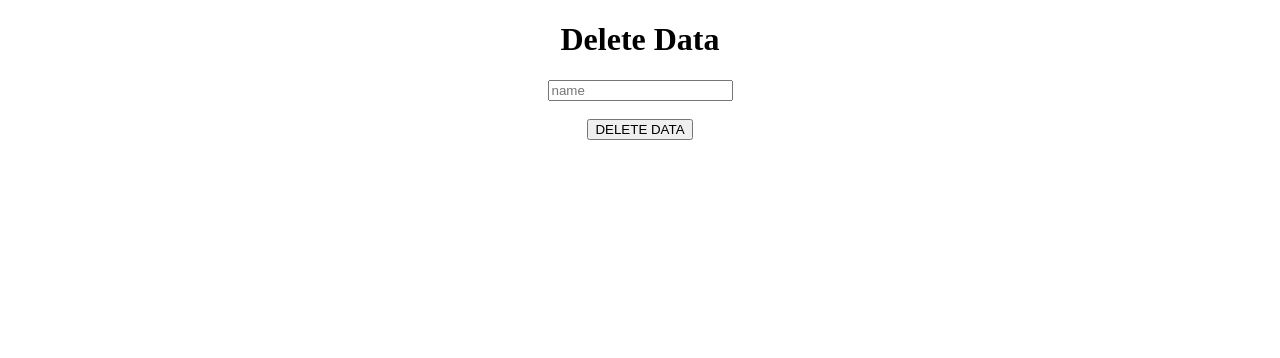
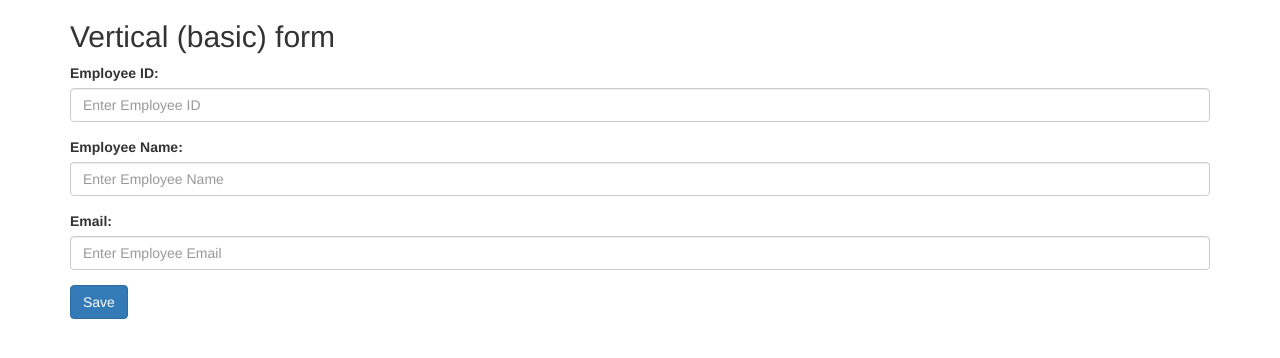
Before and after one commit to MCA2050/Yuvashree-project, a plain HTML site: page delete.html in a window 1280 px wide. Drawn offline with nearby package versions, Linux system fonts and the light colour scheme.

Commit message:
Update delete.html

```diff
--- a/delete.html
+++ b/delete.html
@@ -1,19 +1,41 @@
 <!DOCTYPE html>
 
-<html>
+<html lang="en">
     <head>
-        <title>L2E Mini Project</title>
-        <meta charset="UTF-8">
-        <meta name="viewport" content="width=device-width, initial-scale=1.0">
-        <script src="https://ajax.googleapis.com/ajax/libs/jquery/3.5.1/jquery.min.js"></script>
-        <script src="http://login2explore.com/jpdb/resources/js/0.0.3/jpdb-commons.js"></script>
-
+        <title>Bootstrap Example</title>
+        <meta charset="utf-8">
+        <meta name="viewport" content="width=device-width, initial-scale=1">
+        <link rel="stylesheet"
+              href="https://maxcdn.bootstrapcdn.com/bootstrap/3.4.1/css/bootstrap.min.css">
+        <script
+        src="https://ajax.googleapis.com/ajax/libs/jquery/3.5.1/jquery.min.js"></script>
+        <script
+        src="https://maxcdn.bootstrapcdn.com/bootstrap/3.4.1/js/bootstrap.min.js"></script>
     </head>
     <body>
-    <center><h1>Delete Data</h1></center>
-    <center><input id="rollno" maxlength="50" placeholder="name" name="emp" type="text" /><br><br>
-        <input type="button" value="DELETE DATA" onclick="deleteData();"/></center>
-    <p id="show"></p>
+        <div class="container">
+            <h2>Vertical (basic) form</h2>
+            <form id="empForm" method="post">
+                <div class="form-group">
+                    <span><label for="empId">Employee ID:</label> <label id="empIdMsg">
+                        </label></span>
+                    <input type="text" class="form-control" name="empId" id="empId"
+                           placeholder="Enter Employee ID" required>
+                </div>
+                <div class="form-group">
+                    <label for="empName">Employee Name:</label>
+                    <input type="text" class="form-control" id="empName"
+                           placeholder="Enter Employee Name" name="empName">
+                </div>
+                <div class="form-group">
+                    <label for="empEmail">Email:</label>
+                    <input type="email" class="form-control" id="empEmail"
+                           placeholder="Enter Employee Email" name="empEmail">
+                </div>
+                <input type="button" class="btn btn-primary" id="empSave" value="Save"
+                       onclick="saveEmployee();">
+            </form>
+        </div>
     <script>
         function executeCommand(reqString, dbBaseUrl, apiEndPointUrl) {
             var url = dbBaseUrl + apiEndPointUrl;
```
